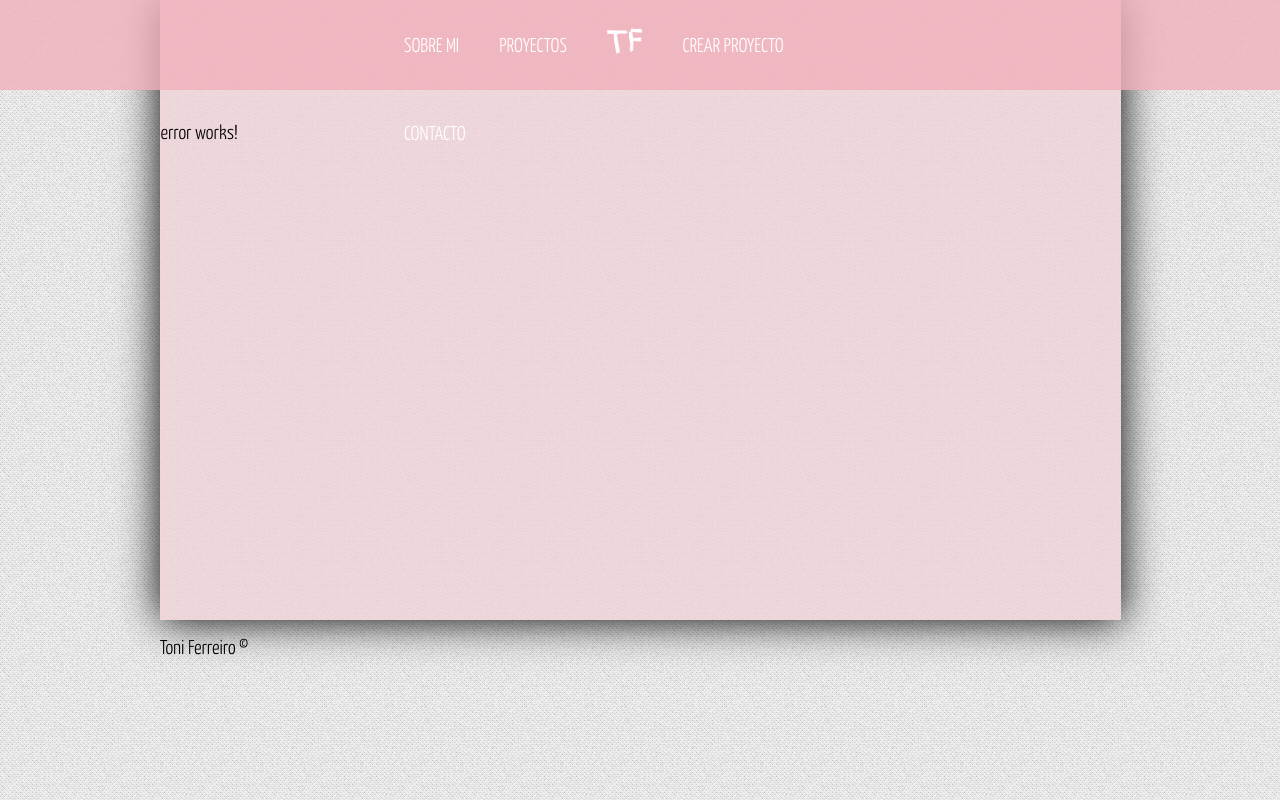
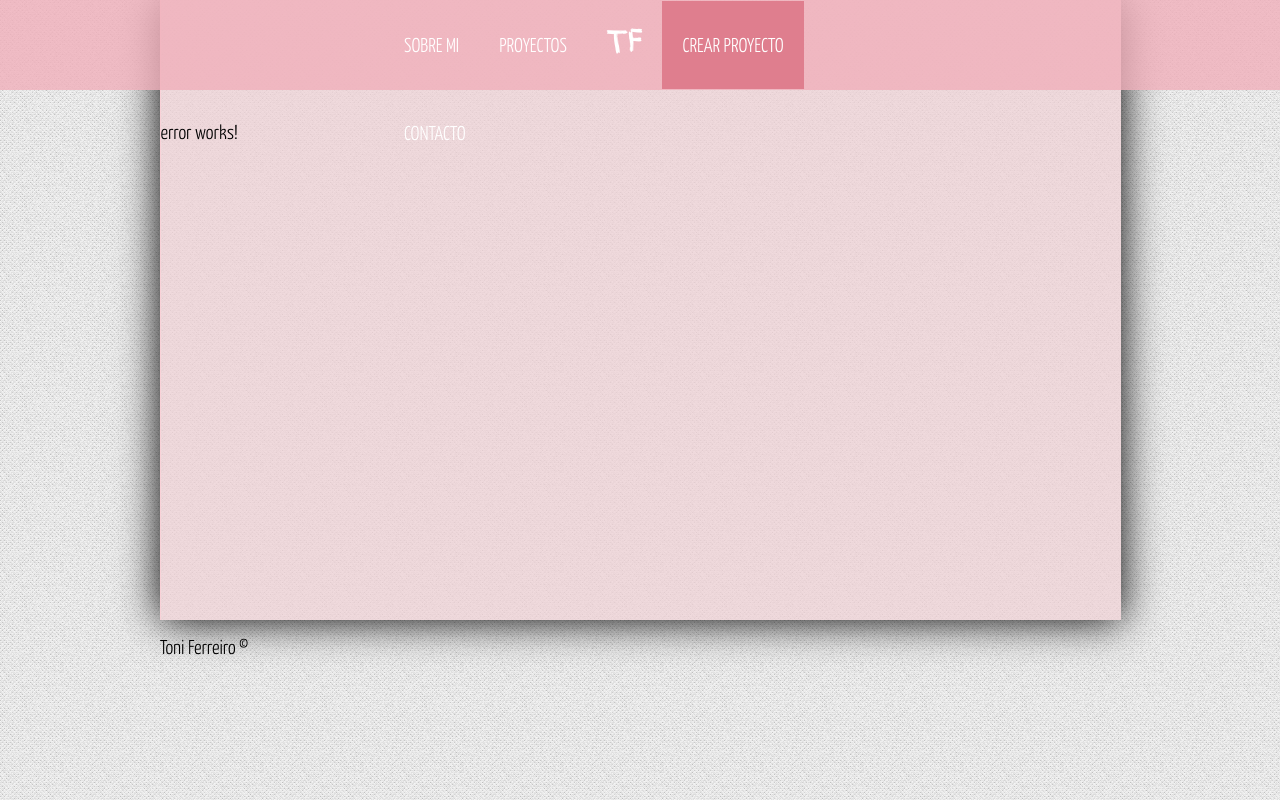
Before and after one commit to toniferr/portfolio-angular, an Angular app: page /crear-proyectos in a window 1280 px wide. Built offline with nearby package versions, Linux system fonts and the light colour scheme.

Commit message:
cabecera con actived

```diff
--- a/src/app/app.component.html
+++ b/src/app/app.component.html
@@ -1,10 +1,10 @@
 <header>
   <ul>
-    <li><a [routerLink]="['/sobre-mi']">Sobre mi</a></li>
-    <li><a [routerLink]="['/proyectos']">Proyectos</a></li>
+    <li><a [routerLink]="['/sobre-mi']" [routerLinkActive]="['actived']">Sobre mi</a></li>
+    <li><a [routerLink]="['/proyectos']" [routerLinkActive]="['actived']">Proyectos</a></li>
     <li id="logo"><a href="#">TF</a></li>
-    <li><a [routerLink]="['/crear-proyectos']">Crear proyecto</a></li>
-    <li><a [routerLink]="['/contacto']">Contacto</a></li>
+    <li><a [routerLink]="['/crear-proyectos']" [routerLinkActive]="['actived']">Crear proyecto</a></li>
+    <li><a [routerLink]="['/contacto']" [routerLinkActive]="['actived']">Contacto</a></li>
   </ul>
 </header>
 
--- a/src/assets/css/styles.css
+++ b/src/assets/css/styles.css
@@ -63,7 +63,7 @@
     transition: all 300ms;
 }
 
-header a:hover{
+header a:hover, .actived{
     background: rgb(223, 126, 142);
 }
 
```
